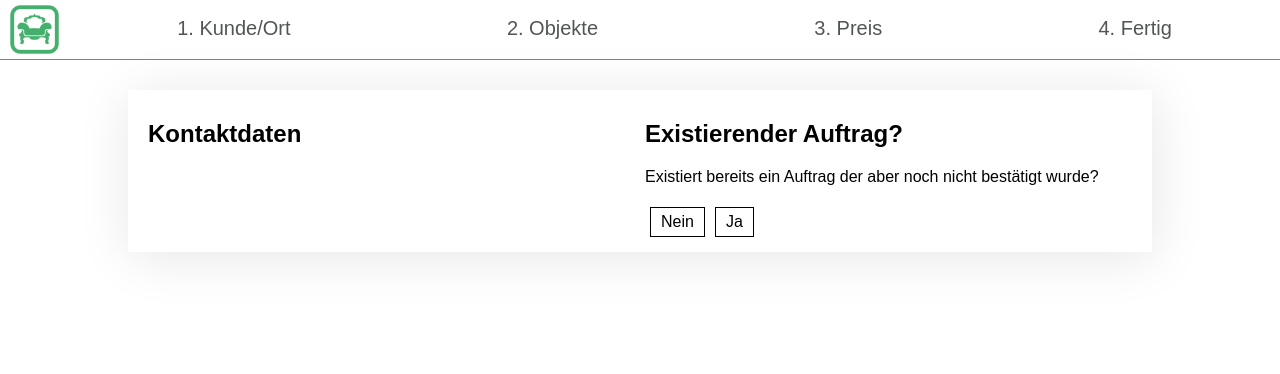
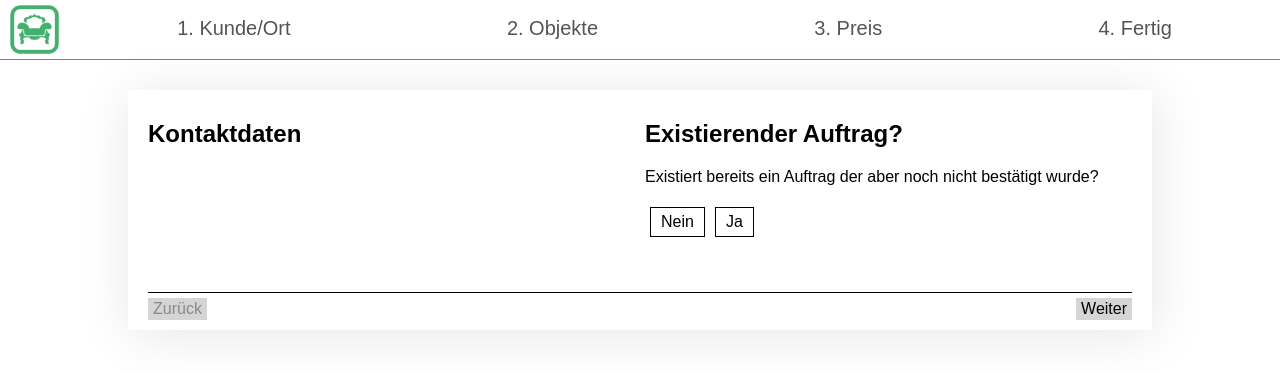
Before and after one commit to CDPolsterando/Frontend, a React (Create React App) app: page / in a window 1280 px wide. Shown: the top 374 px of the page. Built offline with nearby package versions, Linux system fonts and the light colour scheme.

Commit message:
added previous and next buttons to container

```diff
--- /dev/null
+++ b/src/components/Container/bottomBar.js
@@ -0,0 +1,28 @@
+import React from 'react'
+import { NavLink } from 'react-router-dom'
+
+const routes = ['kunde', 'objekte', 'preis', 'fertig']
+
+const BottomBar = ({ routeName }) => {
+  const index = routes.indexOf(routeName)
+
+  const previous = routes[index - 1]
+  const next = routes[index + 1]
+
+  return (
+    <div className="container__bottombar">
+      {previous
+        ? <NavLink className="zureck" to={previous}>
+            Zurück
+          </NavLink>
+        : <a className="zurueck not-active">Zurück</a>}
+
+      {next
+        ? <NavLink className="weiter" to={next}>
+            Weiter
+          </NavLink>
+        : <a className="weiter not-active">Weiter</a>}
+    </div>
+  )
+}
+export default BottomBar
--- a/src/components/Container/index.css
+++ b/src/components/Container/index.css
@@ -1,20 +1,48 @@
 .container {
   width: 80%;
-  /* background: rgba(213, 213, 213, 1.00); */
   background: white;
   box-shadow: 2px 5px 50px rgba(0, 0, 0, 0.1);
 
   margin: 0 auto;
   padding: 10px 20px;
+}
+.container__children {
   display: flex;
   justify-content: space-between;
 }
-
-.container > div:nth-child(1) {
+.container__children > div:nth-child(1) {
   width: 50%;
   padding: 0 5px 0 0;
 }
-.container > div:nth-child(2) {
+.container__children > div:nth-child(2) {
   width: 50%;
   padding: 0 0 0 5px;
 }
+
+.container__bottombar {
+  padding-top: 5px;
+  margin-top: 50px;
+
+  border-top: 1px solid black;
+  display: flex;
+  align-items: center;
+  justify-content: space-between;
+}
+.container__bottombar a {
+  display: block;
+  padding: 2px 5px;
+
+  background: RGBA(213, 213, 213, 1.00);
+  color: black;
+  text-decoration: none;
+}
+.container__bottombar a.not-active {
+  color: RGBA(81, 86, 84, 0.6);
+}
+/*
+.container__bottombar a.zureck {
+
+}
+.container__bottombar a.weiter {
+
+} */
--- a/src/components/Container/index.js
+++ b/src/components/Container/index.js
@@ -1,9 +1,18 @@
 import React from 'react'
 import './index.css'
 
-const Container = ({ children }) =>
+import BottomBar from './bottomBar'
+
+const Container = ({ children, routeName }) =>
   <div className="container">
-    {children}
+    <div className="container__children">
+      {children}
+    </div>
+    <BottomBar routeName={routeName} />
+    {/* <div className="container__bottombar">
+      <a className="zureck">Zurück</a>
+      <a className="weiter">Weiter</a>
+    </div> */}
   </div>
 
 export default Container
```
Also changed, not shown: src/components/Button/index.js (added, +22 -0 lines).
